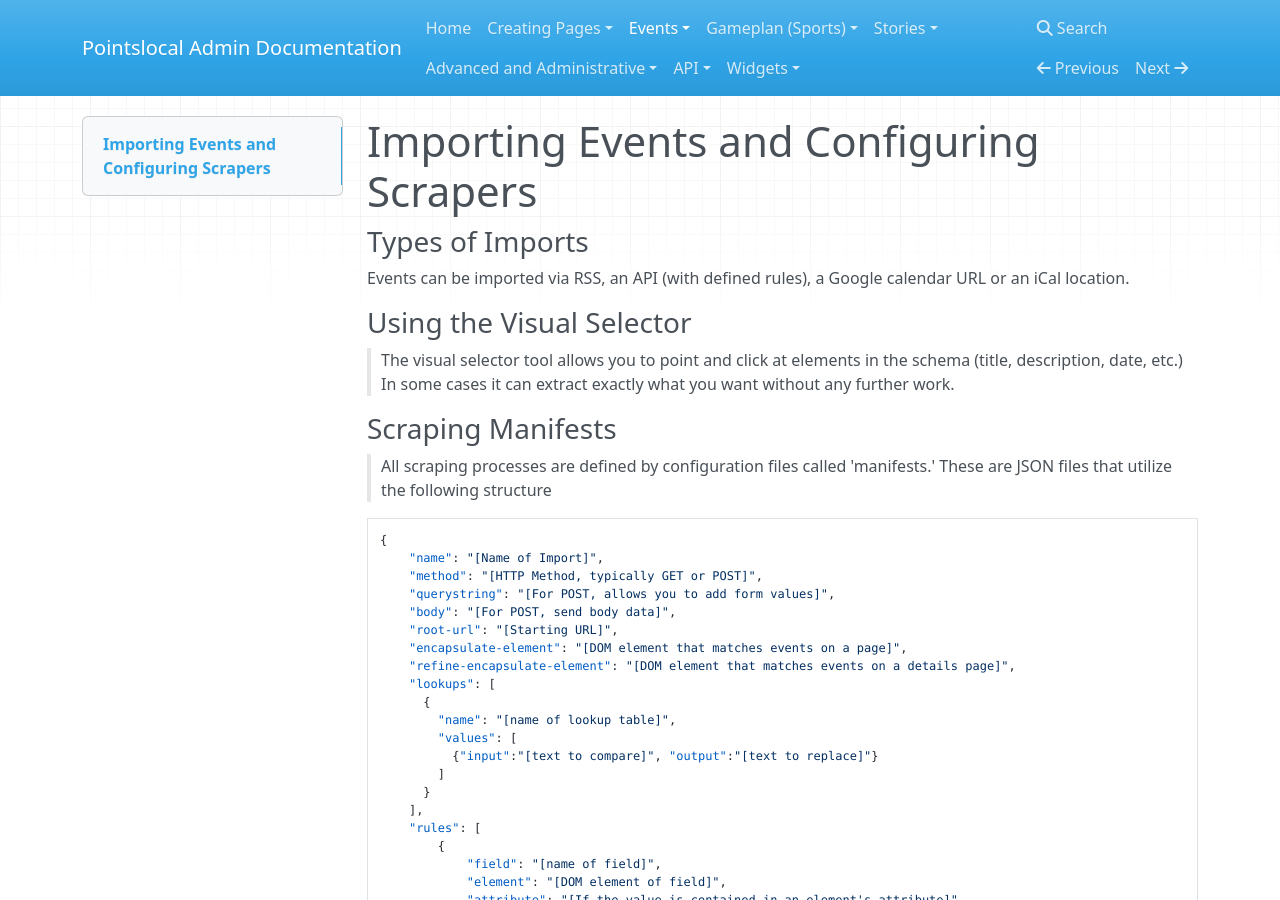
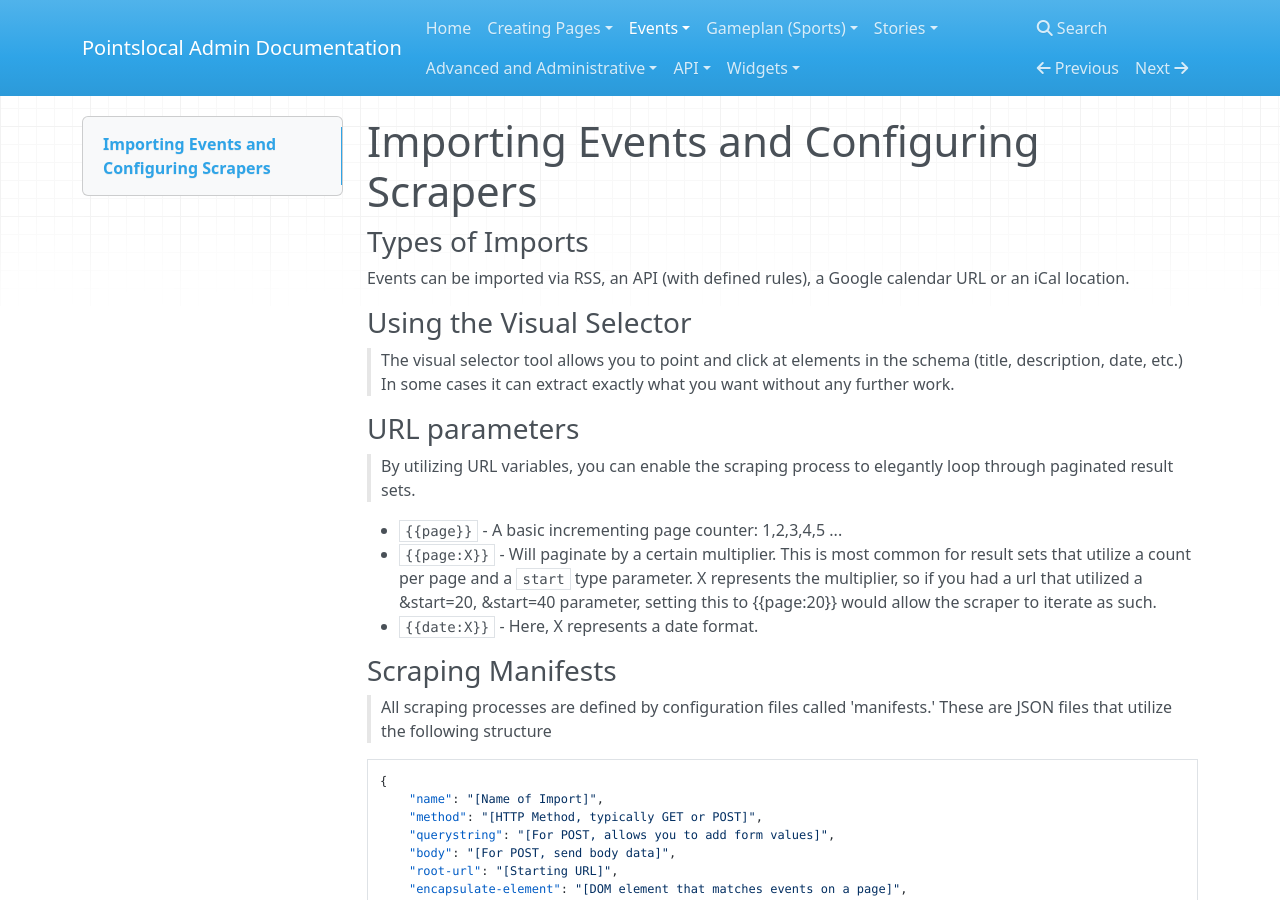
Before and after one commit to pointslocal/admin-docs, an MkDocs documentation site: the page built from docs/events_imports.md, in a window 1280 px wide and 900 px high. Built offline with MkDocs 1.6.1, drawn with Linux system fonts in a browser that asks for light colours; nearby versions of some CDN libraries; old or Windows-style settings are respelled for this version of MkDocs.

Commit message:
Describes loop params

````diff
--- a/docs/events_imports.md
+++ b/docs/events_imports.md
@@ -5,6 +5,13 @@ Events can be imported via RSS, an API (with defined rules), a Google calendar U
 
 ### Using the Visual Selector
 > The visual selector tool allows you to point and click at elements in the schema (title, description, date, etc.)  In some cases it can extract exactly what you want without any further work.
+
+### URL parameters
+> By utilizing URL variables, you can enable the scraping process to elegantly loop through paginated result sets.
+
+* ```{{page}}``` - A basic incrementing page counter: 1,2,3,4,5 ...
+* ```{{page:X}}``` - Will paginate by a certain multiplier.  This is most common for result sets that utilize a count per page and a ```start``` type parameter.  X represents the multiplier, so if you had a url that utilized a &start=20, &start=40 parameter, setting this to {{page:20}} would allow the scraper to iterate as such.
+* ```{{date:X}}``` - Here, X represents a date format.
 
 ### Scraping Manifests
 > All scraping processes are defined by configuration files called 'manifests.'  These are JSON files that utilize the following structure
````
